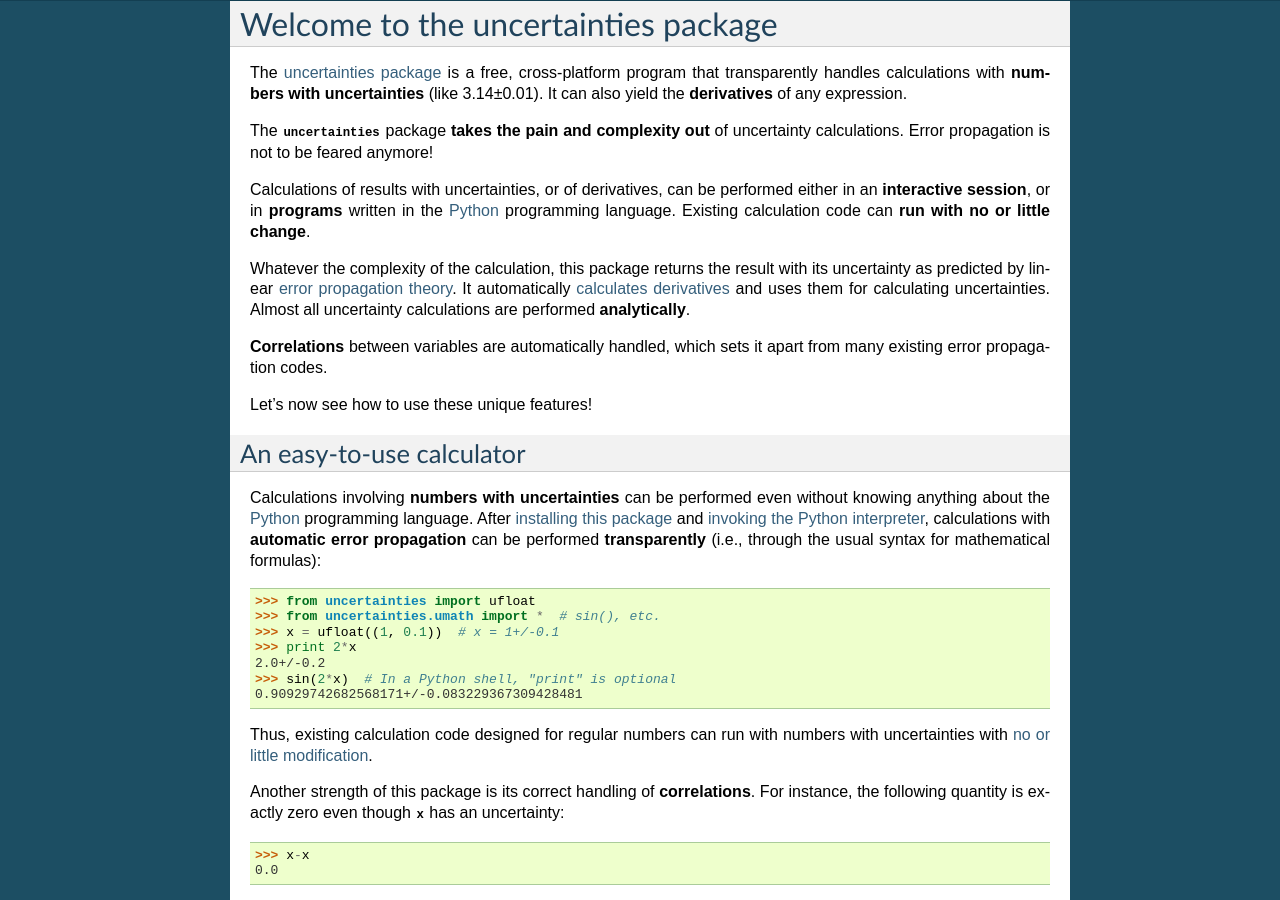
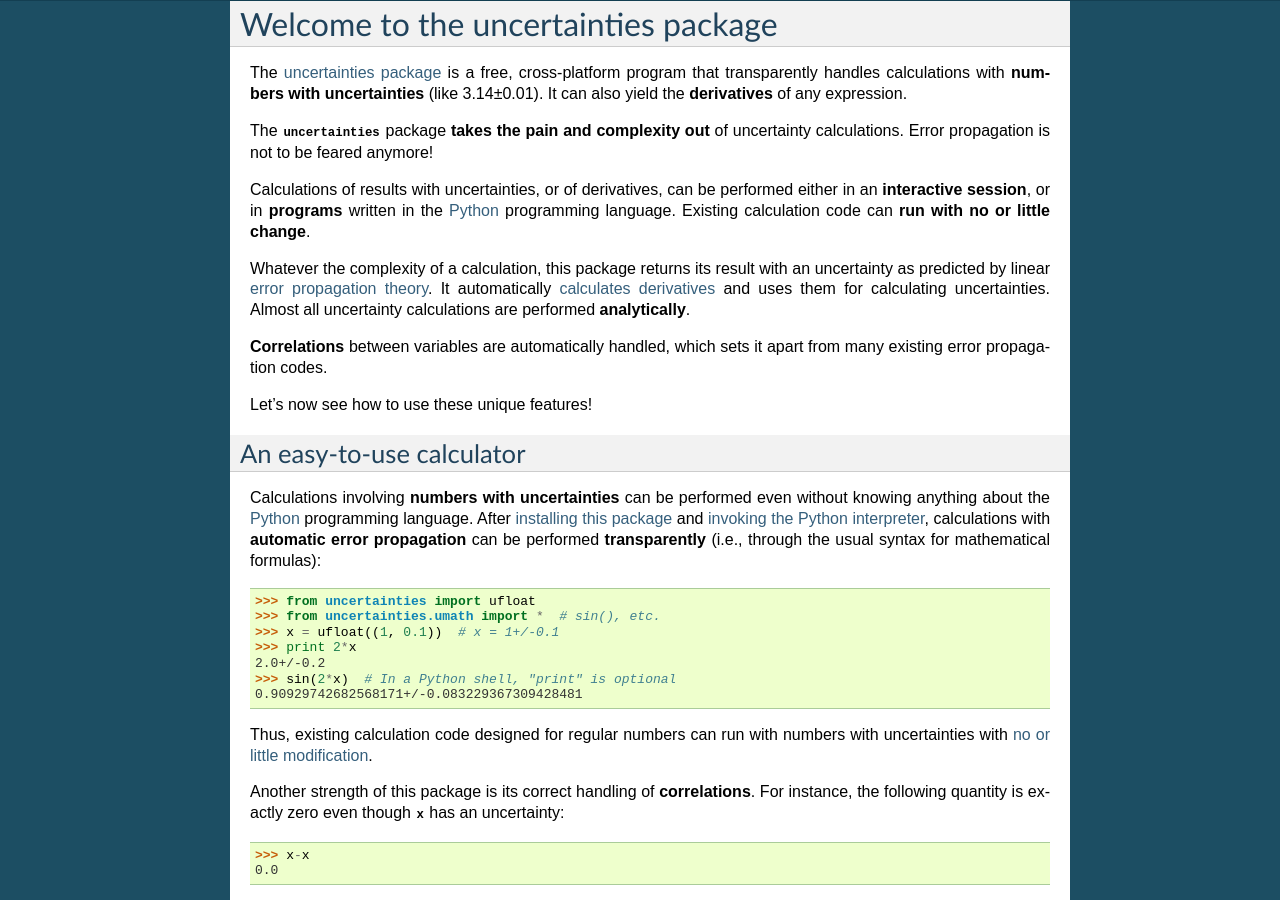
Before and after one commit to lmfit/uncertainties, a Sphinx documentation site: the page built from doc/index.rst, in a window 1280 px wide and 900 px high, scrolled down 388 px. Built offline with Sphinx 7.4.7, drawn with Linux system fonts in a browser that asks for light colours; the version number is read from the project's files by our own code.

Commit message:
More correct wording (?).

```diff
--- a/doc/index.rst
+++ b/doc/index.rst
@@ -21,8 +21,8 @@
 written in the Python_ programming language.  Existing calculation
 code can **run with no or little change**.
 
-Whatever the complexity of the calculation, this package returns the
-result with its uncertainty as predicted by linear `error propagation
+Whatever the complexity of a calculation, this package returns its
+result with an uncertainty as predicted by linear `error propagation
 theory`_. It automatically :ref:`calculates derivatives <derivatives>`
 and uses them for calculating uncertainties. Almost all uncertainty
 calculations are performed **analytically**.
```
